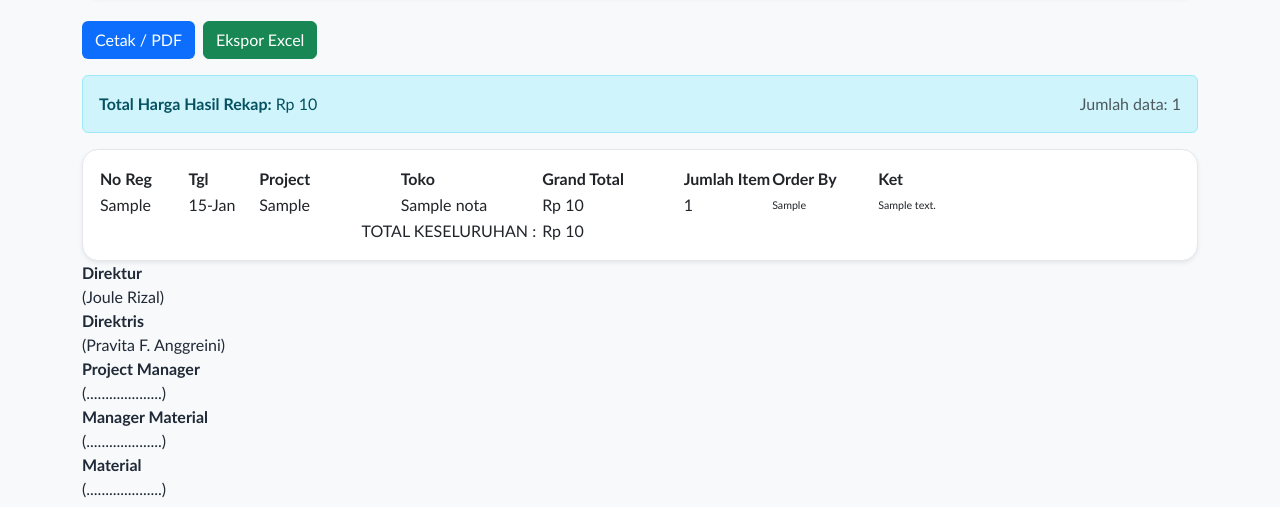
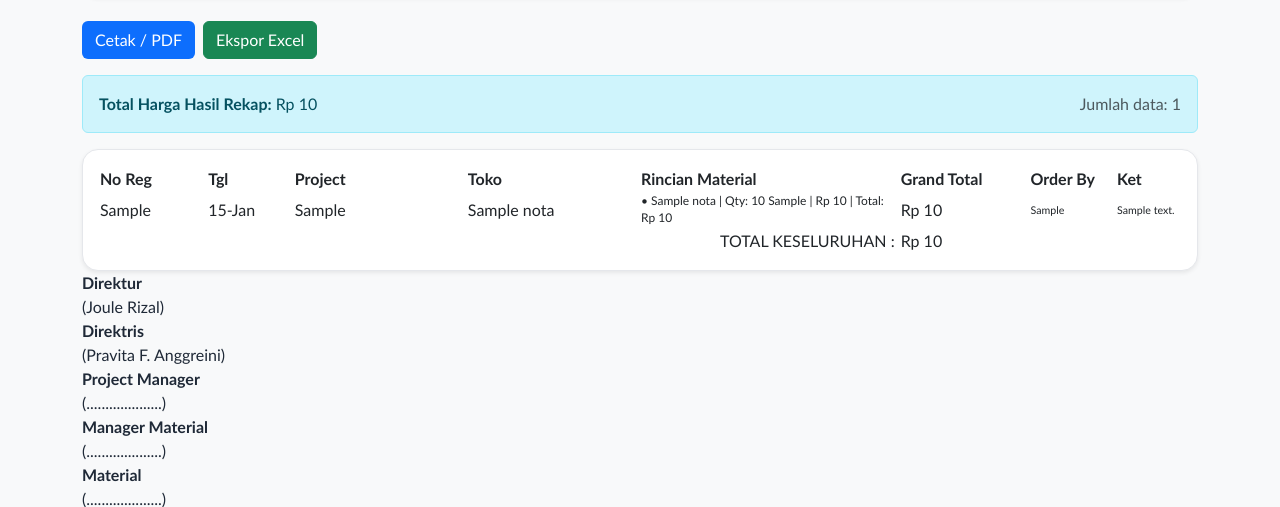
Before and after one commit to PutraProgramer26/Nota-Web, a PHP site: page /rekap_nota.php in a window 1280 px wide. Shown: the part 185-692 px from the top of the page. Run offline with PHP 8.4, Linux system fonts and the light colour scheme; the visitor is signed in with stand-in values (Sample User, id 1); tables that the repository leaves empty or names only in its code hold one stand-in row (values such as "Sample post").

Commit message:
update rekap nota

```diff
--- a/rekap_nota.php
+++ b/rekap_nota.php
@@ -67,11 +67,19 @@ foreach ($rows as $row) {
             'keterangan' => $row['keterangan'] ?? '',
             'item_count' => 0,
             'grand_total' => 0,
+            'items' => [],
         ];
     }
 
     $notaSummaries[$registerKey]['item_count'] += 1;
     $notaSummaries[$registerKey]['grand_total'] += (float)($row['total_harga'] ?? 0);
+    $notaSummaries[$registerKey]['items'][] = [
+        'nama_barang' => $row['nama_barang'] ?? '',
+        'harga_barang' => (float)($row['harga_barang'] ?? 0),
+        'jumlah_barang' => $row['jumlah_barang'] ?? 0,
+        'satuan_barang' => $row['satuan_barang'] ?? '',
+        'total_harga' => (float)($row['total_harga'] ?? 0),
+    ];
 }
 $notaSummaries = array_values($notaSummaries);
 
@@ -335,10 +343,10 @@ $bulanNamaCetak = $bulanIndonesia[$bulanYearCetak] ?? '';
                                 <th style="width: 8%;">Tgl</th>
                                 <th style="width: 16%;">Project</th>
                                 <th style="width: 16%;">Toko</th>
-                                <th style="width: 16%;">Grand Total</th>
-                                <th style="width: 10%;">Jumlah Item</th>
-                                <th style="width: 12%;">Order By</th>
-                                <th style="width: 12%;">Ket</th>
+                                <th style="width: 24%;">Rincian Material</th>
+                                <th style="width: 12%;">Grand Total</th>
+                                <th style="width: 8%;">Order By</th>
+                                <th style="width: 6%;">Ket</th>
                             </tr>
                         </thead>
                         <tbody>
@@ -353,16 +361,22 @@ $bulanNamaCetak = $bulanIndonesia[$bulanYearCetak] ?? '';
                                         <td class="center-cell"><?php echo htmlspecialchars(!empty($summary['tanggal_belanja']) ? date('d-M', strtotime($summary['tanggal_belanja'])) : '-'); ?></td>
                                         <td><?php echo htmlspecialchars($summary['project'] ?: '-'); ?></td>
                                         <td><?php echo htmlspecialchars($summary['nama_toko'] ?: '-'); ?></td>
+                                        <td>
+                                            <div style="font-size: 9pt; line-height: 1.4;">
+                                                <?php foreach ($summary['items'] as $item) : ?>
+                                                    <div>• <?php echo htmlspecialchars($item['nama_barang'] ?: '-'); ?> | Qty: <?php echo htmlspecialchars($item['jumlah_barang'] ?? 0); ?> <?php echo htmlspecialchars($item['satuan_barang'] ?: '-'); ?> | Rp <?php echo htmlspecialchars(number_format($item['harga_barang'] ?? 0, 0, '.', ',')); ?> | Total: Rp <?php echo htmlspecialchars(number_format($item['total_harga'] ?? 0, 0, '.', ',')); ?></div>
+                                                <?php endforeach; ?>
+                                            </div>
+                                        </td>
                                         <td class="number-cell">Rp <?php echo htmlspecialchars(number_format($summary['grand_total'] ?? 0, 0, '.', ',')); ?></td>
-                                        <td class="center-cell"><?php echo htmlspecialchars($summary['item_count'] ?? 0); ?></td>
                                         <td class="center-cell" style="font-size: 8pt;"><?php echo htmlspecialchars($summary['pemesan'] ?: '-'); ?></td>
                                         <td class="center-cell" style="font-size: 8pt;"><?php echo htmlspecialchars($summary['keterangan'] ?? '-'); ?></td>
                                     </tr>
                                 <?php endforeach; ?>
                                 <tr class="total-row">
-                                    <td colspan="4" style="text-align: right; padding-right: 5px;">TOTAL KESELURUHAN :</td>
+                                    <td colspan="5" style="text-align: right; padding-right: 5px;">TOTAL KESELURUHAN :</td>
                                     <td class="number-cell">Rp <?php echo htmlspecialchars(number_format($grandTotal, 0, '.', ',')); ?></td>
-                                    <td colspan="3"></td>
+                                    <td colspan="2"></td>
                                 </tr>
                             <?php endif; ?>
                         </tbody>
```
